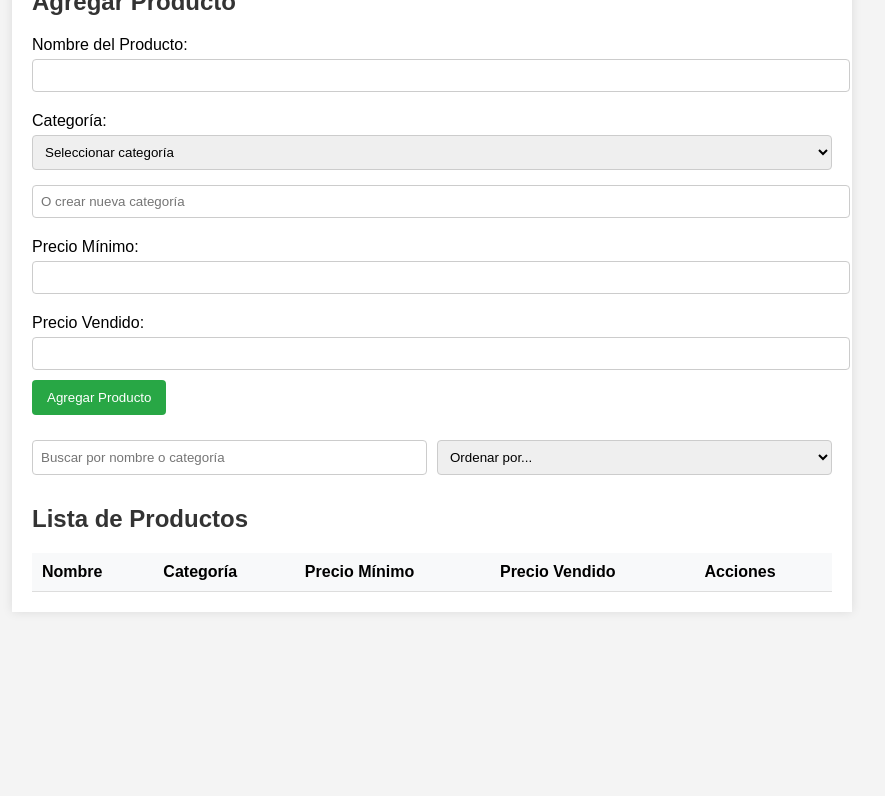
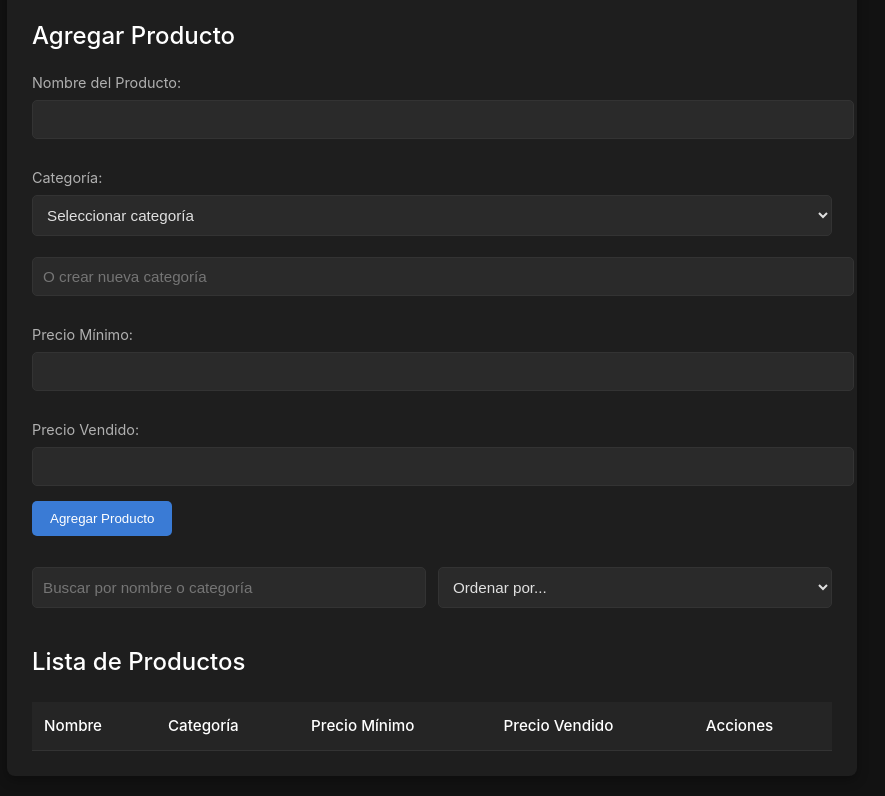
Before and after one commit to FedeDuarte1992/stock-muebleria-offline, a plain HTML site: page index.html in a window 1280 px wide. Shown: the part 132-928 px from the top of the page, without its empty margins (208-1093 px from the left). Before the commit the page ends 800 px from the top, so only its background shows below. Drawn offline with Linux system fonts and the light colour scheme.

Commit message:
Update styles.css

```diff
--- a/styles.css
+++ b/styles.css
@@ -1,56 +1,79 @@
 body {
-    font-family: Arial, sans-serif;
-    background-color: #f4f4f4;
+    font-family: 'Inter', Arial, sans-serif;
+    background-color: #121212;
+    color: #e0e0e0;
     margin: 0;
     padding: 0;
+    line-height: 1.6;
 }
 
 .container {
     max-width: 800px;
     margin: 20px auto;
-    padding: 20px;
-    background-color: #fff;
-    box-shadow: 0 0 10px rgba(0, 0, 0, 0.1);
+    padding: 25px;
+    background-color: #1e1e1e;
+    border-radius: 8px;
+    box-shadow: 0 4px 12px rgba(0, 0, 0, 0.3);
 }
 
 h1, h2 {
-    color: #333;
+    color: #ffffff;
+    font-weight: 500;
+    margin-bottom: 1rem;
+}
+
+h1 {
+    border-bottom: 1px solid #333;
+    padding-bottom: 10px;
 }
 
 form {
-    margin-bottom: 20px;
+    margin-bottom: 25px;
 }
 
 label {
     display: block;
-    margin-top: 10px;
+    margin-top: 12px;
+    color: #b0b0b0;
+    font-size: 0.9rem;
 }
 
 input, select {
     width: 100%;
-    padding: 8px;
-    margin-top: 5px;
-    margin-bottom: 10px;
-    border: 1px solid #ccc;
-    border-radius: 4px;
+    padding: 10px;
+    margin-top: 6px;
+    margin-bottom: 15px;
+    background-color: #2a2a2a;
+    border: 1px solid #333;
+    border-radius: 5px;
+    color: #e0e0e0;
+    font-size: 0.95rem;
+}
+
+input:focus, select:focus {
+    outline: none;
+    border-color: #555;
+    background-color: #333;
 }
 
 button {
-    padding: 10px 15px;
-    background-color: #28a745;
+    padding: 10px 18px;
+    background-color: #3a7bd5;
     color: white;
     border: none;
-    border-radius: 4px;
+    border-radius: 5px;
     cursor: pointer;
+    font-weight: 500;
+    transition: background-color 0.2s ease;
 }
 
 button:hover {
-    background-color: #218838;
+    background-color: #2c65b4;
 }
 
 .filtros {
     display: flex;
-    gap: 10px;
+    gap: 12px;
     margin-bottom: 20px;
 }
 
@@ -62,25 +85,38 @@ table {
     width: 100%;
     border-collapse: collapse;
     margin-top: 20px;
+    font-size: 0.95rem;
 }
 
 th, td {
-    padding: 10px;
+    padding: 12px;
     text-align: left;
-    border-bottom: 1px solid #ddd;
+    border-bottom: 1px solid #333;
 }
 
 th {
-    background-color: #f8f9fa;
+    background-color: #252525;
+    color: #ffffff;
+    font-weight: 500;
     cursor: pointer;
+    transition: background-color 0.2s ease;
+}
+
+th:hover {
+    background-color: #2e2e2e;
+}
+
+tr:hover {
+    background-color: #252525;
 }
 
 .acciones button {
-    margin-right: 5px;
-    background-color: #dc3545;
-    padding: 5px 10px;
+    margin-right: 8px;
+    background-color: #d33f49;
+    padding: 6px 12px;
+    font-size: 0.85rem;
 }
 
 .acciones button:hover {
-    background-color: #c82333;
+    background-color: #b52c36;
 }
```
